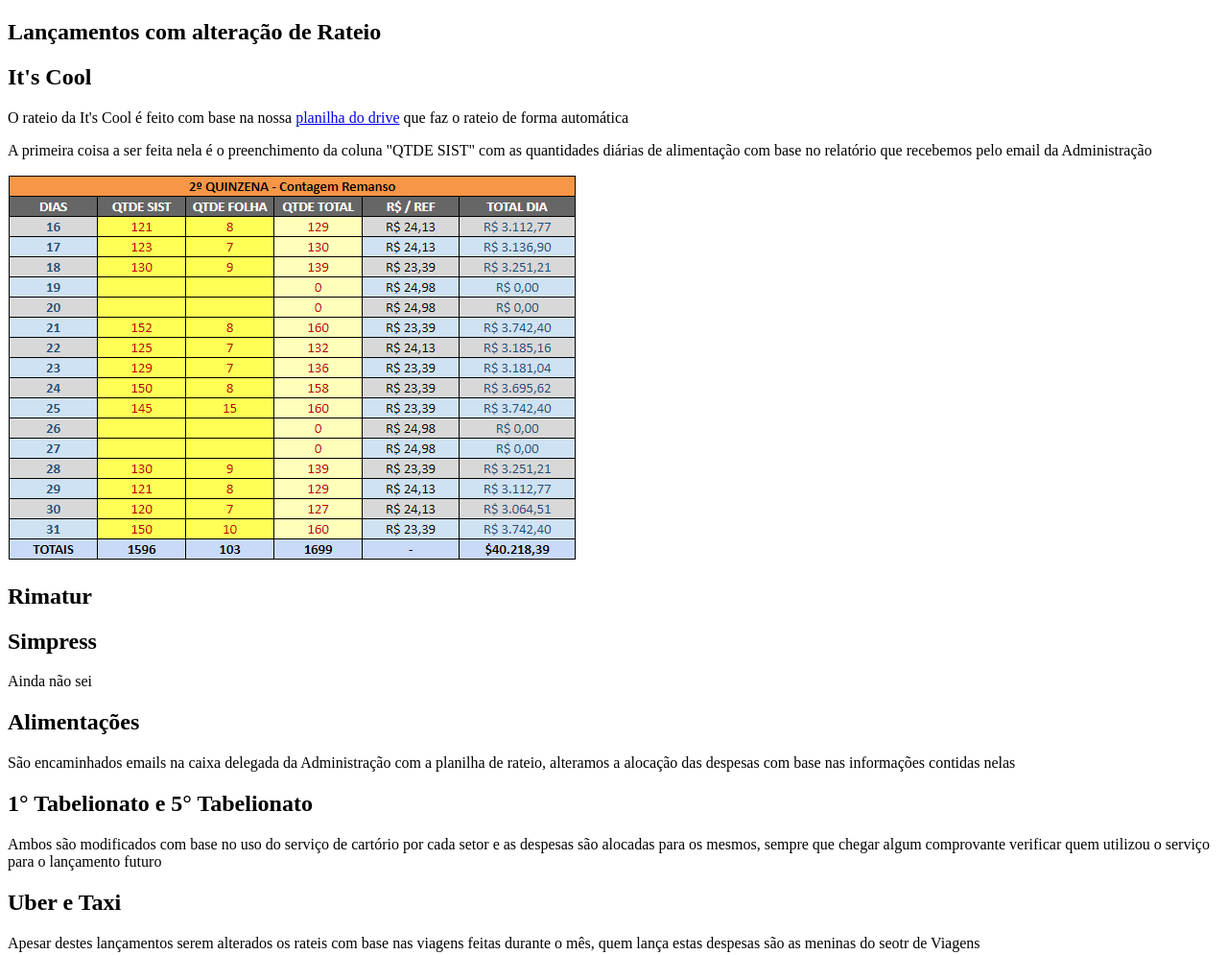
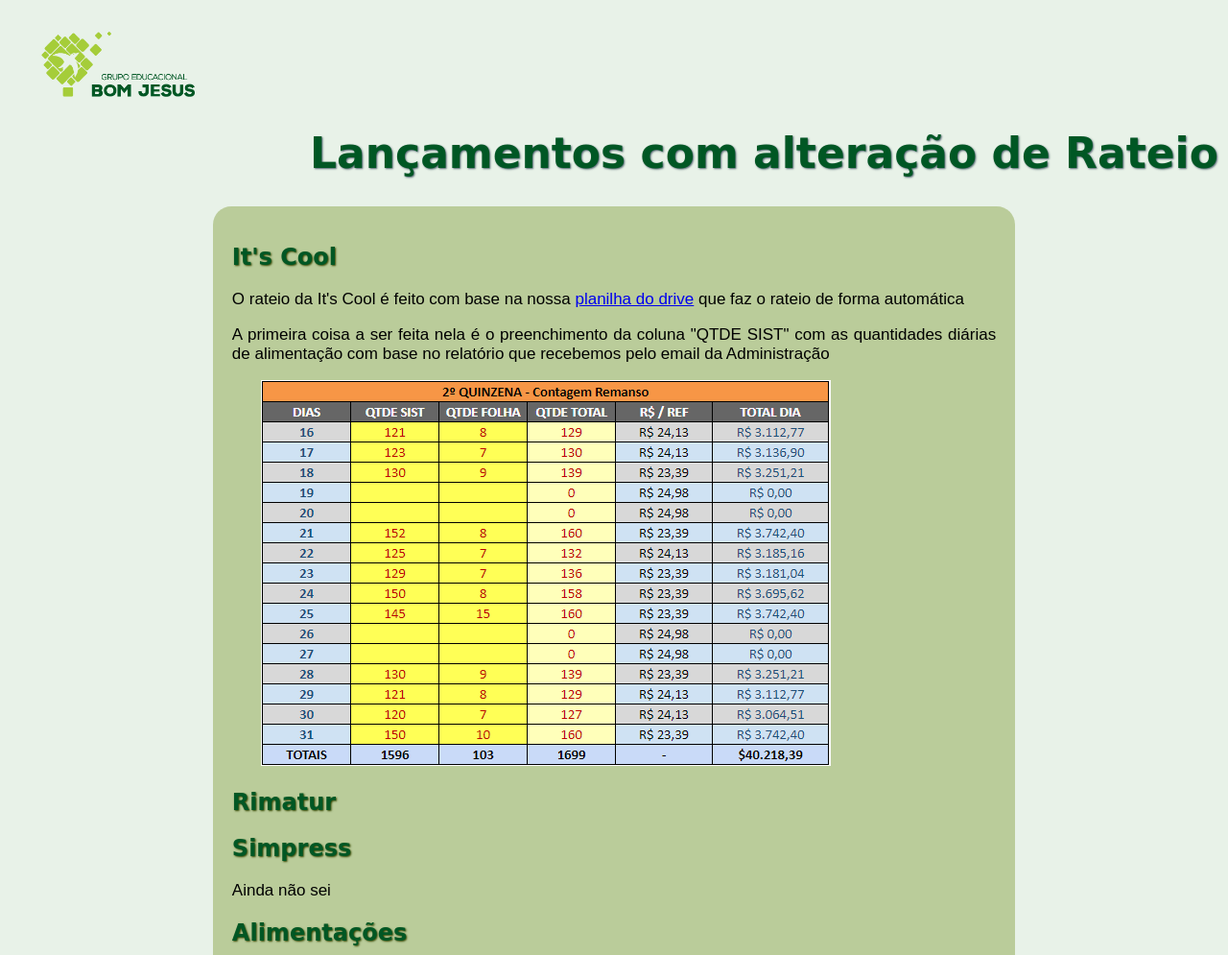
Before and after one commit to weslleyantony/HTML, a plain HTML site: page ferias/its-cool.html in a window 1280 px wide. Shown: the top 995 px of the page at 96% size. Drawn offline with Linux system fonts and the light colour scheme.

Commit message:
"finalizado"
a base do projeto está quase pronta, ainda precisam de alguns ajustes no html como um todo, no css e erros ortográficos

```diff
--- a/ferias/its-cool.html
+++ b/ferias/its-cool.html
@@ -5,16 +5,63 @@
     <meta name="viewport" content="width=device-width, initial-scale=1.0">
     <title>Lançamentos Fixos</title>
     <style>
+        #bjlogo{
+            width: 160px;
+            margin-top: 25px;
+            margin-left: 35px;
+        }
 
+        body{
+            background-color: #e8f2e8;
+        }
+
+        h1{
+            margin-left: 315px;
+            text-shadow: 1px 1px 2px #13293db0;
+            color: #005724;
+            width: 75%;
+            font: bold 44px cursive;
+        }
+
+        h2{
+            font: bold 24px cursive;
+            text-shadow: 1px 1px 2px #364702;
+            color: #005724;
+        }
+
+        p,li{
+            font: normal 17px arial;
+            text-align: justify;
+        }
+
+        #par{
+            font: bold 17px arial;
+            text-align: justify;
+        }
+
+        #cr, #sr{
+            background-color: #73912163;
+            border-radius: 19px;
+            margin: auto;
+            padding: 20px;
+            width: 63%;
+        }
+
+        #tabela{
+            margin-left: 30px;
+        }
     </style>
 </head>
 <body>
-<section>
+<header>
+    <a target="_blank" href="https://intranet.bomjesus.br/"><img id="bjlogo" src="imagens/bom-jesus-logo.png" alt="bjlogo"></a>
+</header>
     <h1>Lançamentos com alteração de Rateio</h1>
-        <h2>It's Cool</h2>
-            <p>O rateio da It's Cool é feito com base na nossa <a href="https://docs.google.com/spreadsheets/d/19WhM2EZRCq4oBuw3KdAak4JT2rNSaPs0/edit#gid=1433999376">planilha do drive</a> que faz o rateio de forma automática</p>
-            <p>A primeira coisa a ser feita nela é o preenchimento da coluna "QTDE SIST" com as quantidades diárias de alimentação com base no relatório que recebemos pelo email da Administração</p>
-            <img src="imagens/planilha.png" alt="planilha">
+<section id="cr">
+    <h2>It's Cool</h2>
+    <p>O rateio da It's Cool é feito com base na nossa <a target="_blank" href="https://docs.google.com/spreadsheets/d/19WhM2EZRCq4oBuw3KdAak4JT2rNSaPs0/edit#gid=1433999376">planilha do drive</a> que faz o rateio de forma automática</p>
+    <p>A primeira coisa a ser feita nela é o preenchimento da coluna "QTDE SIST" com as quantidades diárias de alimentação com base no relatório que recebemos pelo email da Administração</p>
+            <img id="tabela" src="imagens/planilha.png" alt="planilha">
         <h2>Rimatur</h2>
             <p></p>
         <h2>Simpress</h2>
@@ -24,10 +71,14 @@
         <h2>1° Tabelionato e 5° Tabelionato</h2>
             <p>Ambos são modificados com base no uso do serviço de cartório por cada setor e as despesas são alocadas para os mesmos, sempre que chegar algum comprovante verificar quem utilizou o serviço para o lançamento futuro</p>
         <h2>Uber e Taxi</h2>
-            <p>Apesar destes lançamentos serem alterados os rateis com base nas viagens feitas durante o mês, quem lança estas despesas são as meninas do seotr de Viagens</p>
-
+            <p>Apesar destes lançamentos serem alterados os rateis com base nas viagens feitas durante o mês, quem lança estas despesas são as meninas do setor de Viagens</p>
+</section>
+<br>
     <h1>Lançamentos sem alteração de Rateio</h1>
-        <ul type="square">
+<section id="sr">
+    <p>Estes tipos de lançamentos são menos complexos, pois assim que chegam as notas/faturas o que precisamos fazer é substituir o valor que está no Sapiens pelo valor correto, verificar a data de vencimento desta OC para utilizar o orçamento do mês correto e então liberar para a aprovação.</p>
+    <p id="par">Abaixo temos os lançamentos que se enquadram neste perfil:</p>
+        <ul type="circle">
             <li>José Carlos Trizzolini</li>
             <li>Leankeep</li>
             <li>Supergasbras</li>
@@ -52,5 +103,8 @@
             <li>Caiobá Comércio de Gás</li>
         </ul>
 </section>
+<footer>
+
+</footer>
 </body>
 </html>
```
Also changed, not shown: ferias/imagens/bom-jesus-logo.png (added).
